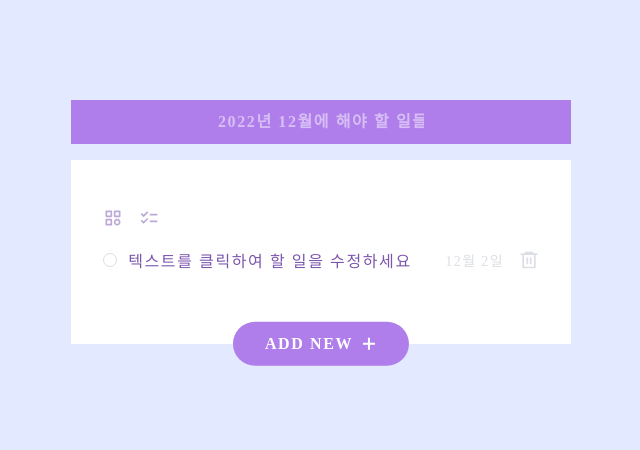
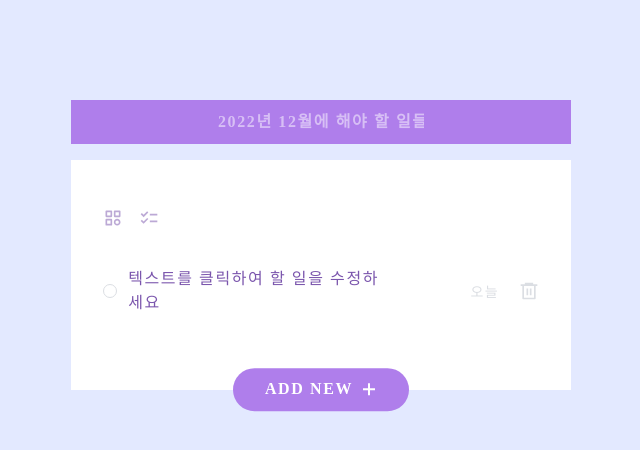
Before and after one commit to InnSeonn/Todolist-Projects, a React (Create React App) app: page / in a window 1280 px wide. Shown: the top 450 px of the page, without its empty margins (319-959 px from the left). Built offline with nearby package versions, Linux system fonts and the light colour scheme; a web font is replaced by a local one.

Commit message:
Feat: 할 일 추가, 삭제, 수정 기능 추가
- 새로운 할 일 추가 기능
- 할 일 수정, 삭제 기능 추가
- 날짜 선택 기능 및 직관적인 날짜 표시를 위한 dateFormatter 구현
- 기능별 컴포넌트 분리(todo, todoList, todoItem)

```diff
--- a/src/App.tsx
+++ b/src/App.tsx
@@ -1,19 +1,34 @@
-// import './reset.css';
 import './App.css';
+import styled from 'styled-components';
 import GlobalStyle from './components/GlobalStyle';
 import Todo from './components/Todo';
-import React from 'react';
-import { useState, useEffect } from 'react';
-import { createContext } from 'react';
 import { TodoContextProvider } from './contexts/TodoContext';
+import Header from './components/Header';
+import AddButton from './components/AddButton';
+
+const AppLayout = styled.div`
+  display: flex;
+  flex-direction: column;
+  justify-content: flex-start;
+  align-items: center;
+  width: 100vw;
+  min-height: 100vh;
+  height: 100%;
+  padding: 6.25rem 20px;
+  background-color: var(--color-bg);
+`;
 
 function App() {
   return (
     <div className='App'>
       <GlobalStyle />
-      <TodoContextProvider>
-        <Todo />
-      </TodoContextProvider>
+      <AppLayout className='container'>
+        <Header/>
+        <TodoContextProvider>
+          <Todo/>
+          <AddButton />
+        </TodoContextProvider>
+      </AppLayout>
     </div>
   );
 }
--- a/src/components/AddButton.tsx
+++ b/src/components/AddButton.tsx
@@ -1,10 +1,10 @@
 import styled from 'styled-components';
 import { GoPlus } from 'react-icons/go';
+import { useTodoState, useTodoDispatch } from '../contexts/TodoContext';
 
 const Button = styled.button`
-  position: absolute;
+  position: relative;
   bottom: 0;
-  left: 50%;
   display: flex;
   align-items: center;
   padding: 0.8em 2em;
@@ -13,14 +13,24 @@ const Button = styled.button`
   color: #fff;
   font-size: var(--font-size-16);
   font-weight: 600;
-  transform: translate(-50%, 50%);
+  transform: translateY(-50%);
   svg {
     margin-left: 0.5em;
   }
 `;
 
 export default function AddButton() {
+	const todos = useTodoState();
+	const dispatch = useTodoDispatch();
+
+	function addNewTodoItem() {
+		dispatch({
+			type: 'CREATE',
+      date: new Date(),
+		});
+	}
+
 	return (
-		<Button type='button'>ADD NEW <GoPlus/></Button>
+		<Button type='button' onClick={addNewTodoItem}>ADD NEW <GoPlus/></Button>
 	);
 }
--- a/src/components/Todo.tsx
+++ b/src/components/Todo.tsx
@@ -1,25 +1,9 @@
 import styled from 'styled-components';
 import { BiCategory } from 'react-icons/bi';
 import { MdChecklist } from 'react-icons/md';
-import TodoItem from './TodoItem';
-import Header from './Header';
-import { useState, useEffect } from 'react';
-import { useContext } from 'react';
-import { useTodoState, useTodoDispatch } from '../contexts/TodoContext';
-import AddButton from './AddButton';
+import TodoList from './TodoList';
 
 /** 스타일 **/
-const TodoLayout = styled.div`
-  display: flex;
-  flex-direction: column;
-  justify-content: flex-start;
-  align-items: center;
-  width: 100vw;
-  min-height: 100vh;
-  height: 100%;
-  padding: 6.25rem 2rem;
-  background-color: var(--color-bg);
-`;
 const TodoArticle = styled.article`
   position: relative;
   max-width: var(--max-width);
@@ -41,31 +25,16 @@ const TodoToggleButton = styled.button`
     height: 1.25rem;
   }
 `;
-const TodoForm = styled.form`
-
-`;
-const TodoList = styled.ul`
-  margin-top: 1em;
-`;
 
 export default function Todo() {
-  const todos = useTodoState();
 
   return (
-    <TodoLayout className='container'>
-      <Header/>
     <TodoArticle className='list'>
       <div>
         <TodoToggleButton className='filterBtn'><BiCategory/></TodoToggleButton>
         <TodoToggleButton className='isDoneBtn'><MdChecklist/></TodoToggleButton>
       </div>
-        <TodoForm action='#'>
-          <TodoList>
-            {todos.map(todo => <TodoItem key={todo.id} todo={todo}/>)}
-          </TodoList>
-          <AddButton/>
-        </TodoForm>
+      <TodoList />
     </TodoArticle>
-    </TodoLayout>
   );
 }
--- a/src/components/TodoItem.tsx
+++ b/src/components/TodoItem.tsx
@@ -1,15 +1,16 @@
 import styled from 'styled-components';
 import { RiDeleteBin6Line } from 'react-icons/ri';
-import { useState } from 'react';
-import { Todo } from '../contexts/TodoContext';
+import React, { useRef, useState, useEffect } from 'react';
+import { Todo, useTodoDispatch, useTodoState } from '../contexts/TodoContext';
+import { dateFormatter } from './dateFormatter';
+import DatePicker from 'react-datepicker';
+import { ko } from 'date-fns/esm/locale';
+import 'react-datepicker/dist/react-datepicker.css';
 
+//style
 const TodoItemLayout = styled.li`
 position: relative;
 margin: 0.5em 0;
-`;
-const TodoItemRow = styled.div`
-display: flex;
-align-items: center;
 `;
 const TodoItemCheckbox = styled.label`
 display: block;
@@ -24,6 +25,28 @@ cursor: pointer;
 	transition: background-color 0.3s;
 }
 `;
+const TodoItemRow = styled.div`
+position: relative;
+display: flex;
+align-items: center;
+&.checked {
+	opacity: 0.3;
+	// &::after {
+	// 	position: absolute;
+	// 	top: 0;
+	// 	left: 0;
+	// 	display: block;
+	// 	width: 100%;
+	// 	height: 1px;
+	// 	background-color: var(--color-accent);
+	// 	content: '';
+	// }
+	${TodoItemCheckbox} {
+		border-color: var(--color-primary);
+		background-color: var(--color-primary);
+	}
+}
+`;
 const TodoItemInput = styled.input`
 min-width: 320px;
 padding: 0.2em;
@@ -34,24 +57,108 @@ font-weight: 500;
 	color: var(--color-grey-light);
 }
 `;
-const TodoItemButton = styled.button`
+const TodoItemTextarea = styled.textarea`
+overflow: hidden;
+max-width: 16.875rem;
+width: 100%;
+padding: 0.2em;
+border: none;
+color: var(--color-primary-dark);
+font-size: var(--font-size-16);
+font-variation-settings: 'wght' 510;
+line-height: 1.5;
+word-break: break-all;
+resize: none;
+&::placeholder {
+	color: var(--color-grey-light);
+}
+&:focus {
+	border-bottom: 2px solid var(--color-bg);
+	outline: none;
+}
+`;
+const TodoDatePickerBox = styled.div`
+	position: absolute;
+	top: 0;
+	right: 0;
+	display: flex;
+	align-items: center;
+	height: 100%;
+	transform: translateX(-2.5em);
+	z-index: 1;
+	&.focus {
+		z-index: 999;
+	}
+
+	.react-datepicker {
+		border-color: var(--color-grey-light);
+		font-family: 'Pretendard';
+
+		&__header {
+			border: none;
+			background-color: #fff;
+			font-size: var(--font-size-16);
+		}
+
+		&__day {
+			margin: 0.5em;
+			&-name {
+				margin: 0.5em;
+			}
+			&--today {
+				color: var(--color-accent);
+			}
+			&--selected {
+				background-color: var(--color-primary);
+				color: #fff;
+			}
+		}
+
+		&__current-month {
+			padding: 0.5em 0;
+			font-size: var(--font-size-16);
+		}
+
+		&__month {
+			margin: 1em;
+			margin-top: 0.4em;
+			font-size: var(--font-size-16);
+		}
+
+		&__navigation {
+			top: 10px;
+			&-icon::before {
+				border-width: 2px 2px 0 0;
+				width: 6px;
+				height: 6px;
+			}
+		}
+
+		&-popper {
+			// z-index: 999 !important;
+			.react-datepicker__triangle::after {
+				border-bottom-color: #fff;
+			}
+			.react-datepicker__triangle::before {
+				border-bottom-color: var(--color-grey-light);
+			}
+		}
+	}
+`;
+const TodoItemDateButton = styled.button`
+	color: var(--color-grey-light);
+	font-size: var(--font-size-14);
+	&:hover {
+		color: var(--color-primary-dark);
+		transition: color 0.3s;
+	}
+`;
+const TodoItemDeleteButton = styled.button`
 	position: absolute;
 	top: 0;
 	right: 0;
 	height: 100%;
 	color: var(--color-grey-light);
-`;
-const TodoItemDateButton = styled(TodoItemButton)`
-// color: var(--color-grey-light);
-font-size: var(--font-size-14);
-transform: translateX(-2.5em);
-&:hover {
-	color: var(--color-primary-dark);
-	transition: color 0.3s;
-}
-`;
-const TodoItemDeleteButton = styled(TodoItemButton)`
-// color: var(--color-grey-light);
 	display: flex;
 	align-items: center;
 	&:hover {
@@ -64,22 +171,105 @@ svg {
 }
 `;
 
+//ts
 type TodoProps = {
 	todo :Todo;
 };
 
 export default function TodoItem({ todo }: TodoProps) {
-	const { text, date, isDone } = todo;
+	// const todos = useTodoState();
+	const dispatch = useTodoDispatch();
+	const inputRef = useRef<HTMLInputElement>(null);
+	const [startDate, setStartDate] = useState<Date>(todo.date);
+	const [isDone, setIsDone] = useState<boolean>(todo.isDone);
+	const [todoText, setTodoText] = useState(todo.text);
+	const textRef = useRef<HTMLTextAreaElement>(null);
+
+	useEffect(() => {
+		document.fonts.ready.then(() => { //폴백 폰트와 크기 차이로 인해 scrollHeight가 정확하지 않은 문제 해결
+			if(textRef.current !== null) {
+				textRef.current.style.height = 'auto';
+				textRef.current.style.height = textRef.current.scrollHeight + 'px';
+			}
+		});
+	}, []);
+
+	/** 투두 전역 상태 업데이트 */
+	function updateTodoItem(date?: Date) {
+		dispatch({
+			type: 'UPDATE',
+			id: todo.id,
+			text: todoText || '',
+			date: date || startDate,
+		});
+	}
+
+	/** 투두 아이템 삭제 */
+	function deleteTodoItem() {
+		dispatch({
+			type: 'DELETE',
+			id: todo.id,
+		});
+	}
+
+	/** 체크 박스 토글 */
+	function toggleTodoCheck(e: React.ChangeEvent) {
+		dispatch({
+			type: 'TOGGLE',
+			id: todo.id,
+		});
+
+		if(e.target instanceof HTMLInputElement) {
+			setIsDone(!isDone);
+		}
+	}
+
+	/** 텍스트 수정 */
+	function editTodoText(e: React.ChangeEvent) {
+		if(e.target instanceof HTMLTextAreaElement) {
+			//입력된 텍스트에 따라 높이값 변경
+			e.target.style.height = 'auto';
+			e.target.style.height = e.target.scrollHeight + 'px';
+			setTodoText(e.target.value);
+		}
+	}
+
+	/** 날짜 변경 */
+	function dateChangeHandler(date: Date) {
+		updateTodoItem(date);
+		setStartDate(date);
+	}
+
+	/** 폼이 제출 되면(텍스트 수정 후 엔터 입력) 상태 업데이트 */
+	function submitTodoItem(e: React.FormEvent) {
+		e.preventDefault();
+		updateTodoItem();
+	}
+
+	/** DatePicker 최상단 레이어에 표시하기 */
+	function setZindex(e: React.MouseEvent) {
+		const boxes = document.querySelectorAll(TodoDatePickerBox) as NodeListOf<HTMLElement>;
+		Array.from(boxes).find(box => box.classList.contains('focus'))?.classList.remove('focus');
+		const elem = e.currentTarget as HTMLElement;
+		elem.classList.add('focus');
+	}
 
 	return (
+		<form action='#' onSubmit={submitTodoItem}>
 			<TodoItemLayout>
-			<TodoItemRow>
-				<input type='checkbox' name='isDone' id='isDone' defaultChecked={isDone} style={{display: 'none'}}/>
-				<TodoItemCheckbox htmlFor='isDone'></TodoItemCheckbox>
-				<TodoItemInput type='text' maxLength={15} placeholder='할 일을 잊지 말자!' value={text}/>
+				<TodoItemRow className={isDone ? 'checked' : ''}>
+					<input type='checkbox' id={`check${todo.id}`} style={{display: 'none'}} checked={isDone} onChange={toggleTodoCheck}/>
+					<TodoItemCheckbox htmlFor={`check${todo.id}`}></TodoItemCheckbox>
+					<TodoItemTextarea rows={1} placeholder='할 일을 작성해 보세요!' onBlur={() => updateTodoItem()} onChange={editTodoText} value={todoText} ref={textRef}/>
+					{/* <TodoItemInput type='text' placeholder='할 일을 작성해 보세요!' onBlur={() => updateTodoItem()} onChange={editTodoText} value={todoText}/> */}
 				</TodoItemRow>
-			<TodoItemDateButton>{date}</TodoItemDateButton>
-			<TodoItemDeleteButton><RiDeleteBin6Line/></TodoItemDeleteButton>
+				<TodoDatePickerBox onClick={setZindex}>
+					<DatePicker selected={todo.date} onChange={dateChangeHandler} locale={ko} disabledKeyboardNavigation
+						customInput={<TodoItemDateButton type='button'>{dateFormatter(startDate)}</TodoItemDateButton>}>
+					</DatePicker>
+				</TodoDatePickerBox>
+				<TodoItemDeleteButton type='button' onClick={deleteTodoItem}><RiDeleteBin6Line/></TodoItemDeleteButton>
 			</TodoItemLayout>
+		</form>
 	);
 }
--- /dev/null
+++ b/src/components/TodoList.tsx
@@ -0,0 +1,13 @@
+import styled from 'styled-components';
+import TodoItem from './TodoItem';
+import { useTodoState } from '../contexts/TodoContext';
+
+export default function TodoList() {
+	const todos = useTodoState();
+
+	return (
+		<ul style={{marginTop: '2em'}}>
+			{todos.map(todo => <TodoItem todo={todo} key={todo.id}/>)}
+		</ul>
+	);
+}
--- /dev/null
+++ b/src/components/dateFormatter.ts
@@ -0,0 +1,15 @@
+export function dateFormatter(selectedDate: Date): string {
+	const formatter = new Intl.RelativeTimeFormat('ko', { numeric: 'auto'});
+	const today = new Date();
+	const daysPassed = Math.ceil((selectedDate.getTime() - today.getTime()) / (1000 * 60 * 60 * 24));
+
+	let formatted = '';
+	if(Math.abs(daysPassed) > 7) { //7일 전(후)부터는 날짜로 표시
+		const year = today.getFullYear() === selectedDate.getFullYear() ? '' : selectedDate.getFullYear().toString().substring(2, 4) + '년 '; //올해는 연도 생략
+		formatted = `${year}${selectedDate.getMonth() + 1}월 ${selectedDate.getDate()}일`;
+	} else {
+		formatted = formatter.format(daysPassed, 'day');
+	}
+
+	return formatted;
+}
--- a/src/contexts/TodoContext.tsx
+++ b/src/contexts/TodoContext.tsx
@@ -1,25 +1,27 @@
 import { createContext, Dispatch, useReducer, useContext } from 'react';
+import styled from 'styled-components';
+import TodoList from '../components/TodoList';
 
 export type Todo = {
   id: number;
   text: string;
-  date: string;
+  date: Date;
   isDone: boolean;
 };
 export type TodoState = Todo[];
 export const tempTodo: TodoState = [{
   id: 0,
   text: '텍스트를 클릭하여 할 일을 수정하세요',
-  date: '12월 2일',
-  isDone: true,
+  date: new Date(),
+  isDone: false,
 }];
 export const TodoStateContext = createContext<TodoState | undefined>(undefined);
 
 type Action =
-| { type: 'CREATE'; text: string, date: string }
-| { type: 'UPDATE'; text: string, date: string }
+| { type: 'CREATE', date: Date; }
+| { type: 'UPDATE'; id: number, text: string, date: Date }
 | { type: 'TOGGLE'; id: number }
-| { type: 'REMOVE'; id: number }
+| { type: 'DELETE'; id: number }
 type TodoDispatch = Dispatch<Action>;
 export const TodoDispatchContext = createContext<TodoDispatch | undefined>(undefined);
 
@@ -38,31 +40,50 @@ export function useTodoDispatch() {
 function getTodoData() :TodoState {
 	const data = window.localStorage.getItem('todo');
 	if(data !== null) {
-		return JSON.parse(data);
+		const obj: TodoState = JSON.parse(data);
+		obj.map(v => v.date = new Date(v.date));
+		return obj;
 	} else {
 		return tempTodo;
 	}
 }
 
 function todoReducer(state: TodoState, action: Action) :TodoState {
+	let newState = state;
 	switch(action.type) {
-		case 'CREATE': { //새로운 할 일 생성
-			console.log('CREATE');
-			return state;
+		case 'CREATE': { //새로운 할 일 생성 - 수정하지 않으면 저장하지 않음
+			return [...state, {
+				id: state.length === 0 ? 0 : state[state.length - 1].id + 1,
+				text: '',
+				date: action.date,
+				isDone: false,
+			}];
+			// break;
 		}
 		case 'UPDATE': { //기존 할 일 수정
-			console.log('UPDATE');
-			return state;
+			newState = state.map(v => {
+				if(v.id === action.id) {
+					v.text = action.text;
+					v.date = action.date;
+				} return v;
+			});
+			break;
 		}
 		case 'TOGGLE': { //체크박스 토글
-			console.log('TOGGLE');
-			return state;
+			newState = state.map(v => {
+				if(v.id === action.id) {
+					v.isDone = !v.isDone;
+				} return v;
+			});
+			break;
 		}
-		case 'REMOVE': { //할 일 삭제
-			console.log('REMOVE');
-			return state;
+		case 'DELETE': { //할 일 삭제
+			newState = state.filter(v => v.id !== action.id);
+			break;
 		}
 	}
+	window.localStorage.setItem('todo', JSON.stringify(newState.filter(todo => todo.text !== ''))); //작성하지 않은 할 일 제거
+	return newState;
 }
 
 export function TodoContextProvider({ children }: { children: React.ReactNode }) {
```
Lines whose indentation alone changed are shown as unchanged.
